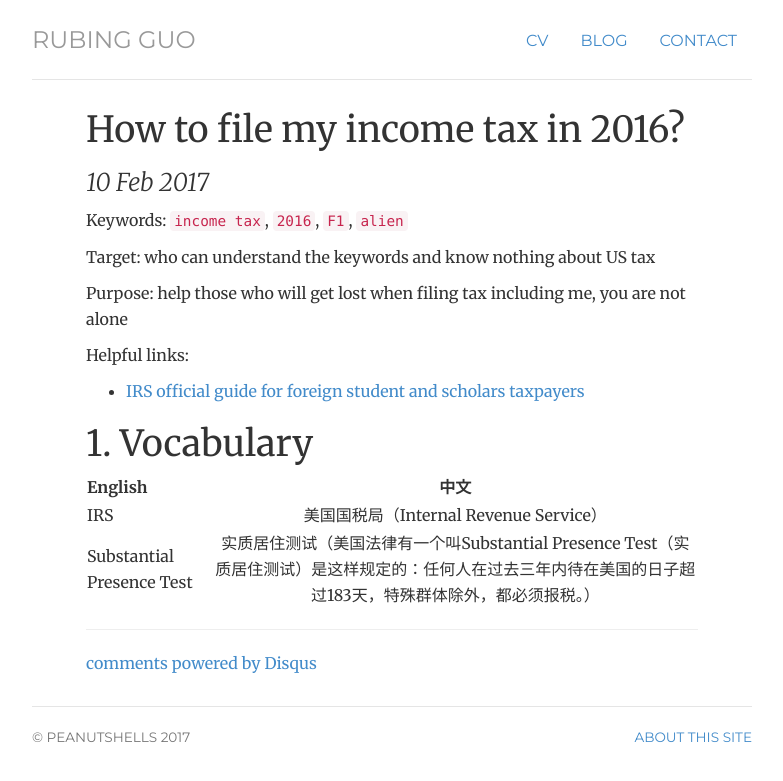
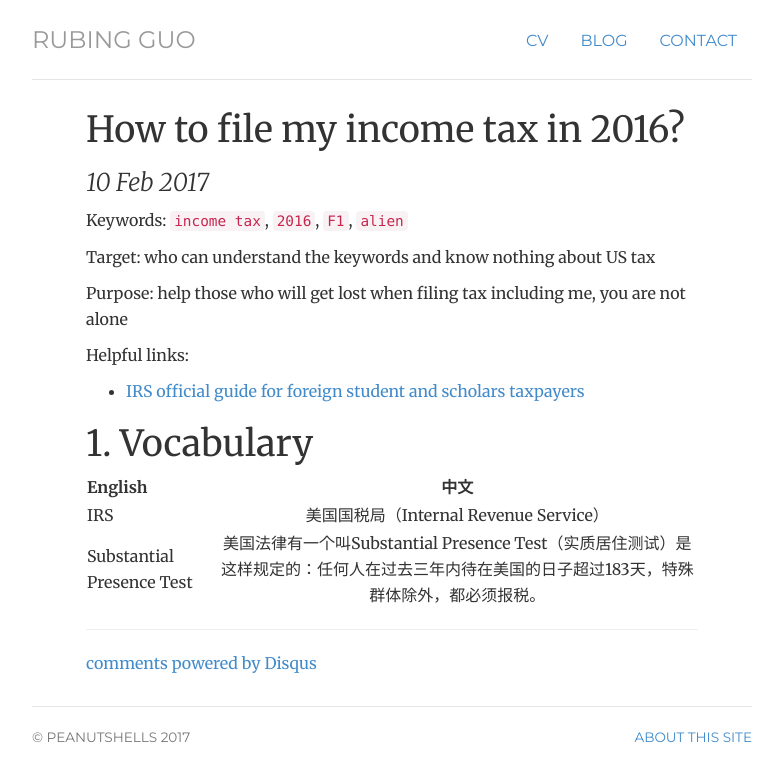
Before and after one commit to flower-joke/peanutshells.github.io, a Jekyll site: the page built from _posts/2017-02-10-filing-IS.md, in a window 1280 px wide. Shown: the top 781 px of the page, without its empty margins (248-1031 px from the left). Built offline with Jekyll 4.4.1, drawn with Linux system fonts in a browser that asks for light colours; nearby versions of some CDN libraries; our own code applies the rules of GitHub Pages for plain Markdown files; comment, search, counter and statistics services are not loaded.

Commit message:
Update 2017-02-10-filing-IS.md

```diff
--- a/_posts/2017-02-10-filing-IS.md
+++ b/_posts/2017-02-10-filing-IS.md
@@ -19,4 +19,4 @@ Helpful links:
 English|中文
 ---|:---:|
 IRS|美国国税局（Internal Revenue Service）
-Substantial Presence Test|实质居住测试（美国法律有一个叫Substantial Presence Test（实质居住测试）是这样规定的：任何人在过去三年内待在美国的日子超过183天，特殊群体除外，都必须报税。）
+Substantial Presence Test|美国法律有一个叫Substantial Presence Test（实质居住测试）是这样规定的：任何人在过去三年内待在美国的日子超过183天，特殊群体除外，都必须报税。
```
